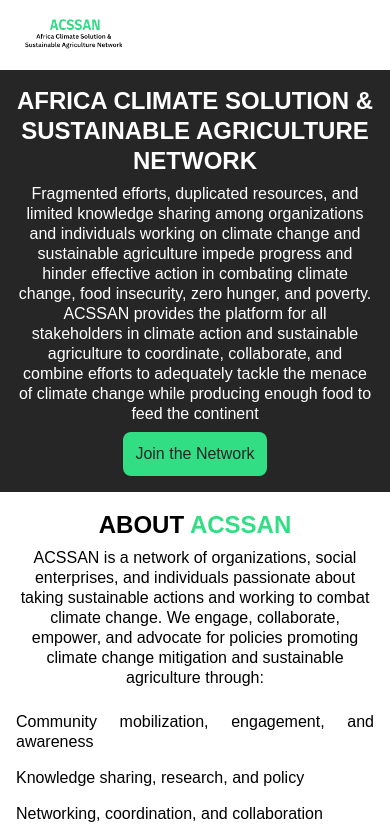
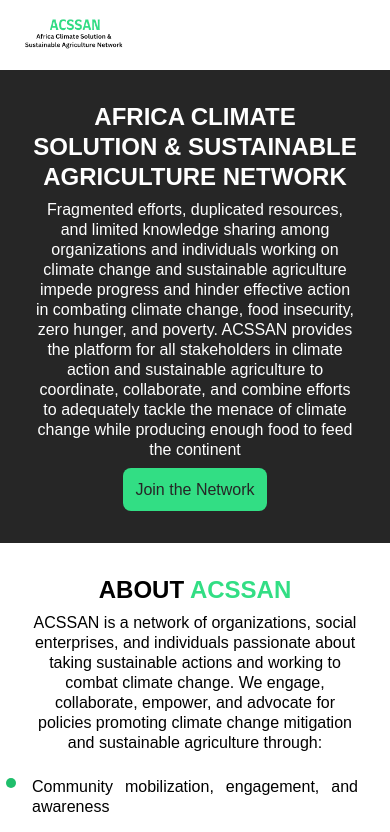
Before and after one commit to AmoroBG/sateconsult-website, a React (Vite) app: page / in a window 390 px wide. Shown: the top 832 px of the page. Built offline with nearby package versions, Linux system fonts and the light colour scheme.

Commit message:
Increase the padding of the sections again in mobile

```diff
--- a/src/index.css
+++ b/src/index.css
@@ -317,7 +317,7 @@
     .partners,
     .contact,
     .blog {
-      padding: 1.5rem;
+      padding: 2rem;
     }
 
     img {
@@ -360,7 +360,6 @@
     .partners,
     .contact,
     .blog {
-      padding: 1rem;
       text-align: justify;
     }
 
```
